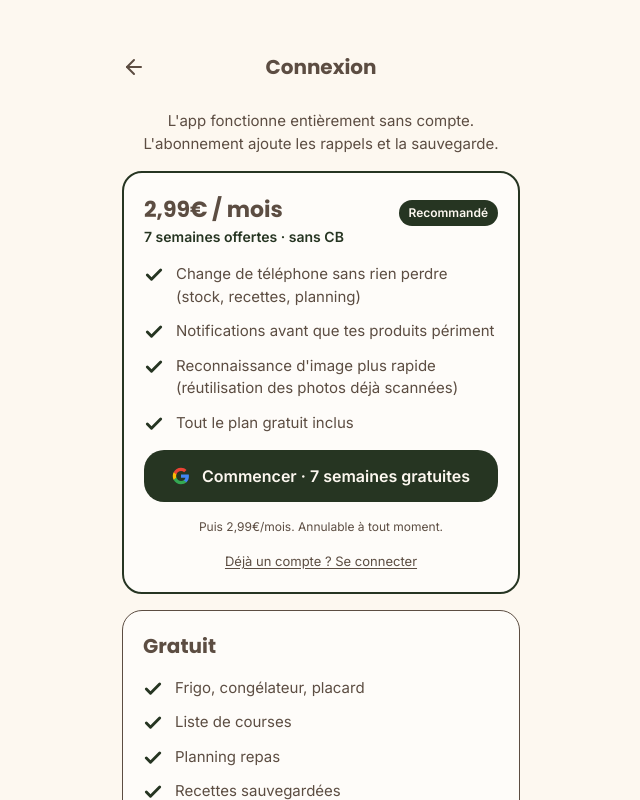
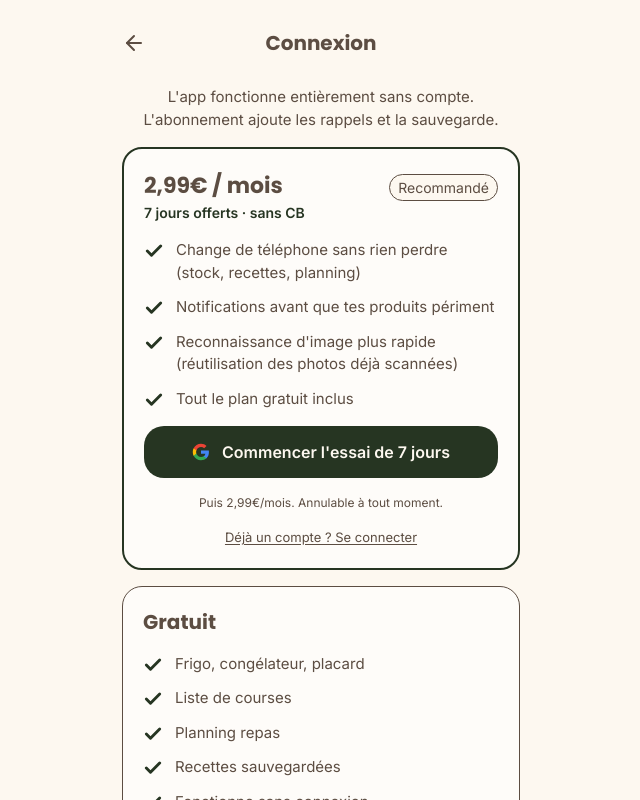
Before and after one commit to helico32/what-to-eat, a React (Vite) app: page /connexion in a window 1280 px wide. Shown: the whole page, without its empty margins (319-959 px from the left). Built offline with nearby package versions, Linux system fonts and the light colour scheme; no server answers.

Commit message:
maj de la page connexion niveau design et 7 jours

```diff
--- a/src/features/auth/PlanPage.jsx
+++ b/src/features/auth/PlanPage.jsx
@@ -67,7 +67,7 @@ export default function PlanPage({ onClose, onSignInWithGoogle }) {
       <div className="max-w-[430px] mx-auto min-h-full flex flex-col">
 
         {/* Header */}
-        <header className="sticky top-0 bg-canvas/90 backdrop-blur-md pt-10 px-4 pb-0 z-10">
+        <header className="sticky top-0 bg-canvas/90 backdrop-blur-md pt-4 px-4 pb-0 z-10">
           <div className="flex items-center py-3">
             <button onClick={onClose} aria-label="Retour" className="text-ink-secondary w-10 flex items-center">
               <ArrowLeft />
@@ -91,9 +91,9 @@ export default function PlanPage({ onClose, onSignInWithGoogle }) {
             <div className="flex items-baseline justify-between">
               <div>
                 <p className="font-display font-bold text-[22px] text-ink-primary">2,99€ / mois</p>
-                <p className="font-body font-semibold text-[14px] text-forest">7 semaines offertes · sans CB</p>
+                <p className="font-body font-semibold text-[14px] text-forest">7 jours offerts · sans CB</p>
               </div>
-              <span className="bg-forest text-canvas font-body font-bold text-[12px] px-2.5 py-1 rounded-full">
+              <span className="bg-canvas border border-ink-primary px-2 py-0.5 rounded-pill font-body text-[14px] text-ink-secondary">
                 Recommandé
               </span>
             </div>
@@ -112,7 +112,7 @@ export default function PlanPage({ onClose, onSignInWithGoogle }) {
               className="w-full flex items-center justify-center gap-3 py-3.5 bg-forest text-canvas rounded-xl font-body font-semibold text-[16px] active:scale-[.98] transition-all"
             >
               <GoogleIcon />
-              Commencer · 7 semaines gratuites
+              Commencer l'essai de 7 jours
             </button>
 
             <p className="font-body text-[12px] text-ink-secondary text-center">
```
